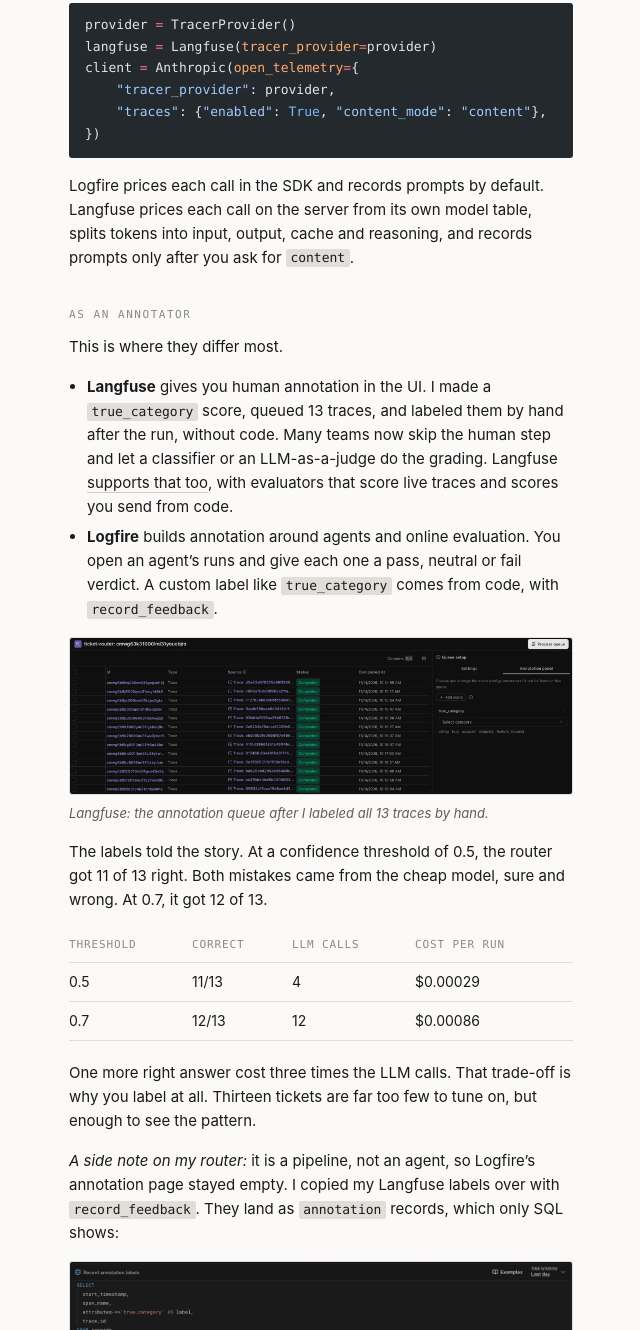
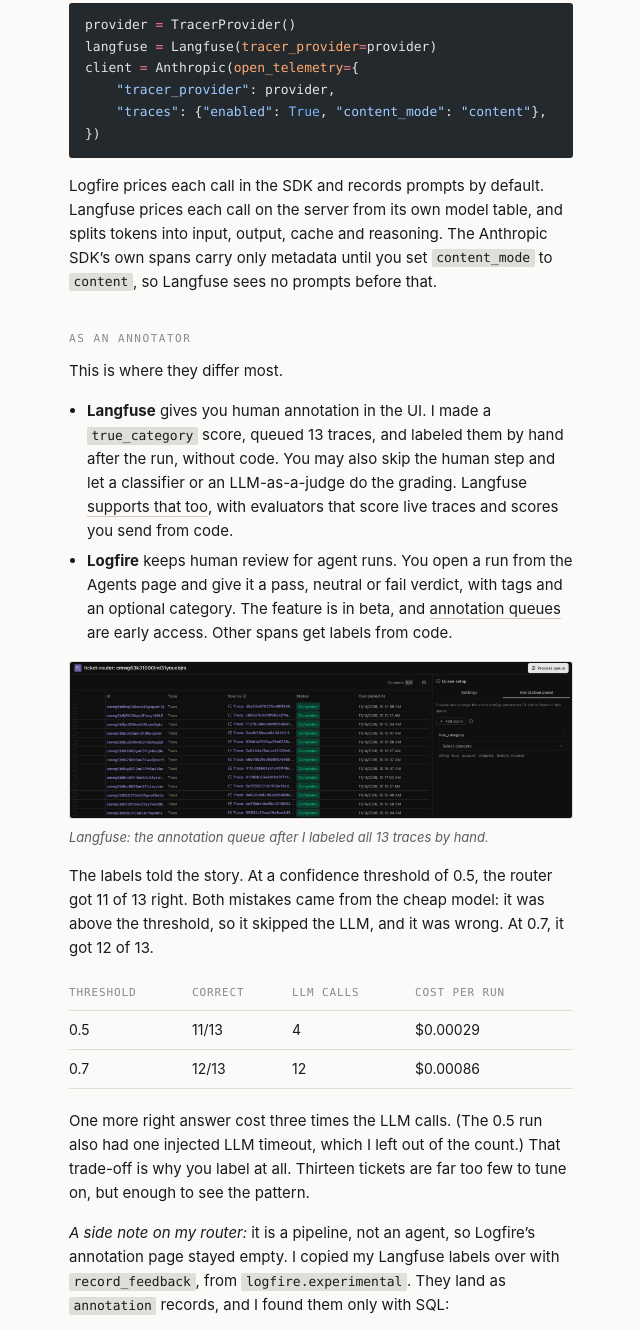
Before and after one commit to nazliander/nazliander.github.io, a plain HTML site: page writing/logfire-vs-langfuse-playing-around-to-see-the-differences/index.html in a window 1280 px wide. Shown: the part 1848-3178 px from the top of the page, without its empty margins (319-959 px from the left). Drawn offline with Linux system fonts and the light colour scheme.

Commit message:
deploy: site build of c51f3a5

```diff
--- a/writing/logfire-vs-langfuse-playing-around-to-see-the-differences/index.html
+++ b/writing/logfire-vs-langfuse-playing-around-to-see-the-differences/index.html
@@ -24,16 +24,16 @@
 <span class="line"><span style="color:#9ECBFF">    "tracer_provider"</span><span style="color:#E1E4E8">: provider,</span></span>
 <span class="line"><span style="color:#9ECBFF">    "traces"</span><span style="color:#E1E4E8">: {</span><span style="color:#9ECBFF">"enabled"</span><span style="color:#E1E4E8">: </span><span style="color:#79B8FF">True</span><span style="color:#E1E4E8">, </span><span style="color:#9ECBFF">"content_mode"</span><span style="color:#E1E4E8">: </span><span style="color:#9ECBFF">"content"</span><span style="color:#E1E4E8">},</span></span>
 <span class="line"><span style="color:#E1E4E8">})</span></span></code></pre>
-<p>Logfire prices each call in the SDK and records prompts by default. Langfuse prices each call on the server from its own model table, splits tokens into input, output, cache and reasoning, and records prompts only after you ask for <code>content</code>.</p>
+<p>Logfire prices each call in the SDK and records prompts by default. Langfuse prices each call on the server from its own model table, and splits tokens into input, output, cache and reasoning. The Anthropic SDK’s own spans carry only metadata until you set <code>content_mode</code> to <code>content</code>, so Langfuse sees no prompts before that.</p>
 <h2 id="as-an-annotator">As an annotator</h2>
 <p>This is where they differ most.</p>
 <ul>
-<li><strong>Langfuse</strong> gives you human annotation in the UI. I made a <code>true_category</code> score, queued 13 traces, and labeled them by hand after the run, without code. Many teams now skip the human step and let a classifier or an LLM-as-a-judge do the grading. Langfuse <a href="https://langfuse.com/docs/evaluation/overview">supports that too</a>, with evaluators that score live traces and scores you send from code.</li>
-<li><strong>Logfire</strong> builds annotation around agents and online evaluation. You open an agent’s runs and give each one a pass, neutral or fail verdict. A custom label like <code>true_category</code> comes from code, with <code>record_feedback</code>.</li>
+<li><strong>Langfuse</strong> gives you human annotation in the UI. I made a <code>true_category</code> score, queued 13 traces, and labeled them by hand after the run, without code. You may also skip the human step and let a classifier or an LLM-as-a-judge do the grading. Langfuse <a href="https://langfuse.com/docs/evaluation/overview">supports that too</a>, with evaluators that score live traces and scores you send from code.</li>
+<li><strong>Logfire</strong> keeps human review for agent runs. You open a run from the Agents page and give it a pass, neutral or fail verdict, with tags and an optional category. The feature is in beta, and <a href="https://pydantic.dev/docs/logfire/evaluate/human-review/">annotation queues</a> are early access. Other spans get labels from code.</li>
 </ul>
 <p><img src="/writing/langfuse-vs-logfire/langfuse-queue-completed.png" alt="A Langfuse annotation queue with 13 labeled traces and the true_category score">
 <em>Langfuse: the annotation queue after I labeled all 13 traces by hand.</em></p>
-<p>The labels told the story. At a confidence threshold of 0.5, the router got 11 of 13 right. Both mistakes came from the cheap model, sure and wrong. At 0.7, it got 12 of 13.</p>
+<p>The labels told the story. At a confidence threshold of 0.5, the router got 11 of 13 right. Both mistakes came from the cheap model: it was above the threshold, so it skipped the LLM, and it was wrong. At 0.7, it got 12 of 13.</p>
 <table>
 <thead>
 <tr>
@@ -58,11 +58,11 @@
 </tr>
 </tbody>
 </table>
-<p>One more right answer cost three times the LLM calls. That trade-off is why you label at all. Thirteen tickets are far too few to tune on, but enough to see the pattern.</p>
-<p><em>A side note on my router:</em> it is a pipeline, not an agent, so Logfire’s annotation page stayed empty. I copied my Langfuse labels over with <code>record_feedback</code>. They land as <code>annotation</code> records, which only SQL shows:</p>
+<p>One more right answer cost three times the LLM calls. (The 0.5 run also had one injected LLM timeout, which I left out of the count.) That trade-off is why you label at all. Thirteen tickets are far too few to tune on, but enough to see the pattern.</p>
+<p><em>A side note on my router:</em> it is a pipeline, not an agent, so Logfire’s annotation page stayed empty. I copied my Langfuse labels over with <code>record_feedback</code>, from <code>logfire.experimental</code>. They land as <code>annotation</code> records, and I found them only with SQL:</p>
 <p><img src="/writing/langfuse-vs-logfire/logfire-annotations-sql.png" alt="The Logfire SQL Workbench, listing the true_category labels next to their trace IDs">
 <em>Logfire: the copied labels, found with SQL in the SQL Workbench.</em></p>
-<p>To label a pipeline by hand in Logfire, you build a bit more yourself: a review page that reads the traces with the query API and sends each grade back with <code>record_feedback</code>. That is not too bad. Human review for pipelines is just not built in.</p>
+<p>To label a pipeline by hand in Logfire, you build a bit more yourself: a review page that reads the traces with the query API and sends each grade back from code. For end-user feedback, the docs use a <a href="https://pydantic.dev/docs/logfire/evaluate/live-evals/#record-end-user-feedback"><code>gen_ai.evaluation.result</code> event</a>, which Live Evaluations reads. The same event would fit a reviewer’s grade. That is not too bad. Human review for pipelines is just not built in.</p>
 <h2 id="after-the-logs-arrive">After the logs arrive</h2>
 <p>Here they’re close.</p>
 <table>
@@ -86,8 +86,8 @@
 </tr>
 <tr>
 <td>Failed traces</td>
-<td>stand out, no filter</td>
-<td>stand out, no filter</td>
+<td>marked as errors, no extra code</td>
+<td>marked as errors, no extra code</td>
 </tr>
 <tr>
 <td>Labels</td>
@@ -101,7 +101,7 @@
 </tr>
 <tr>
 <td>Querying</td>
-<td>metrics API</td>
+<td>REST API for observations and metrics, no SQL</td>
 <td>SQL, in the UI and the API</td>
 </tr>
 </tbody>
```
